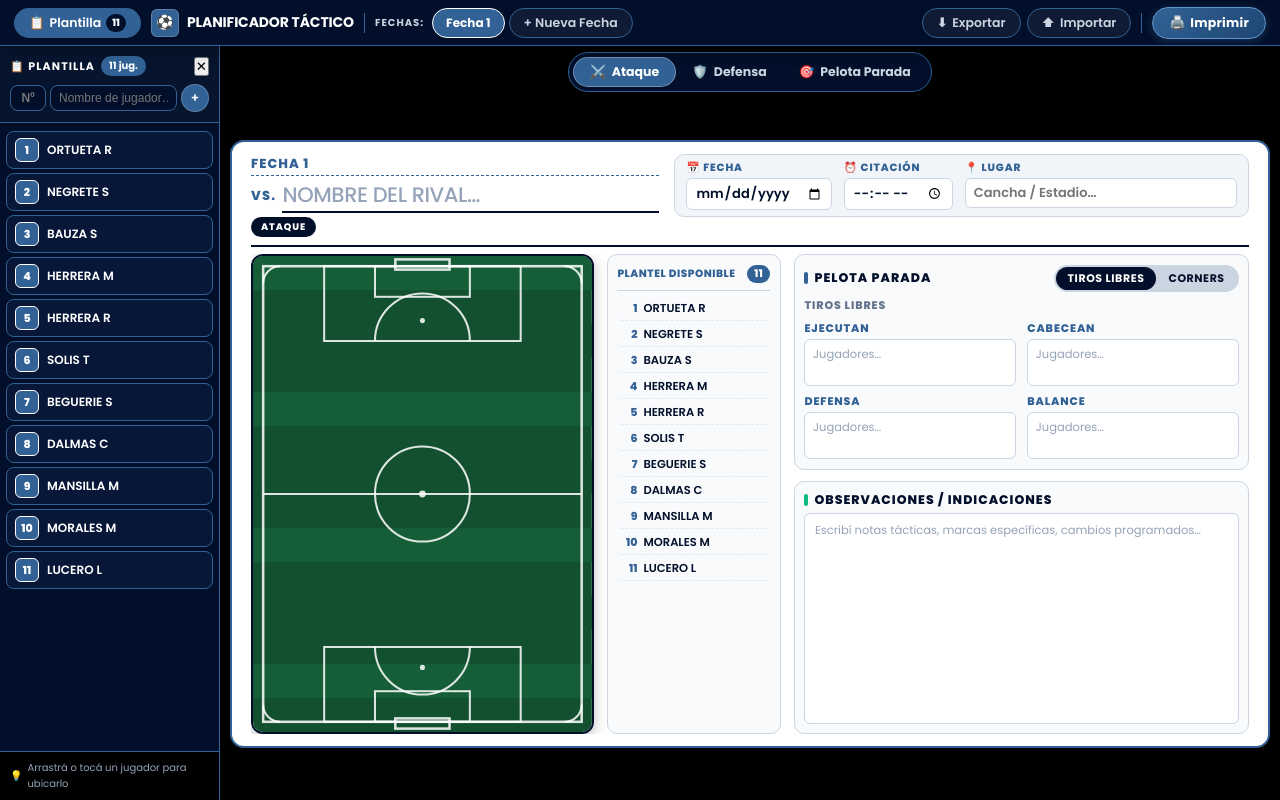
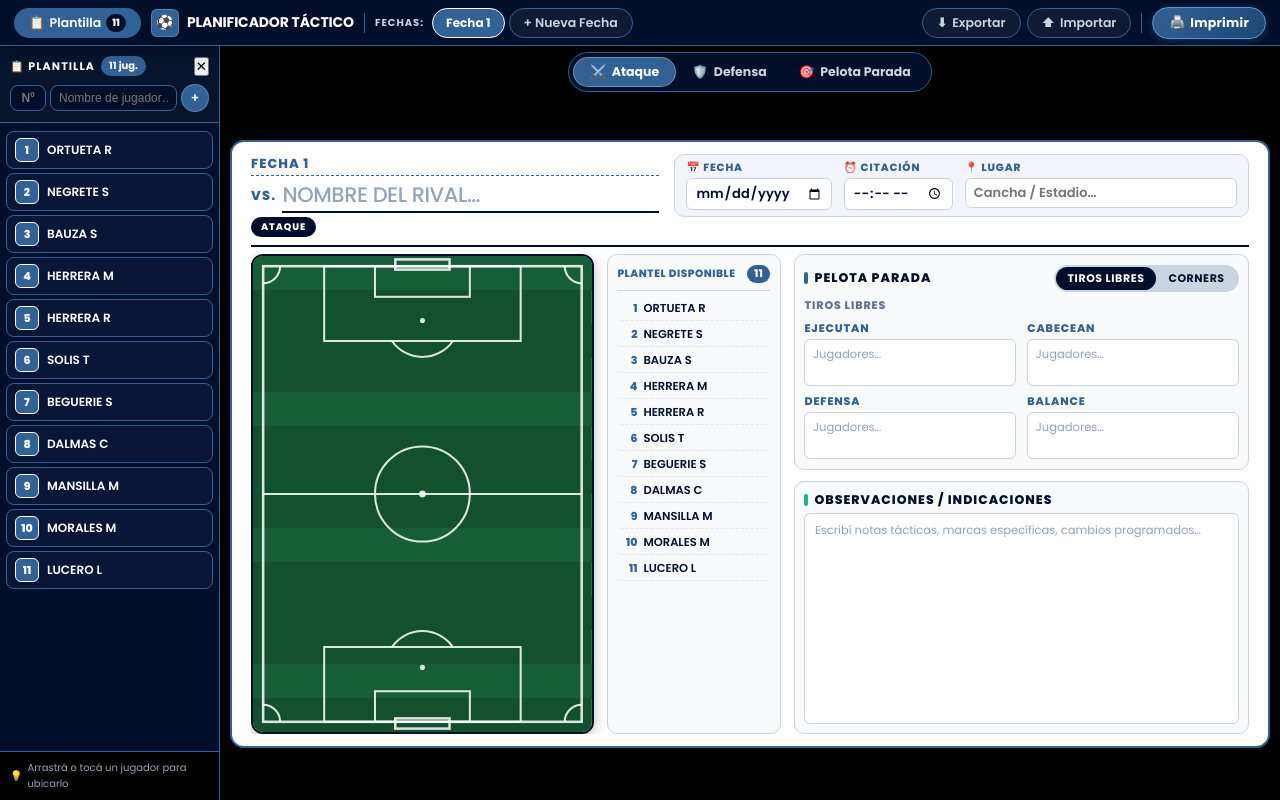
Before and after one commit to FedericoIseas/Planificador-tactica-futbol, a React (Vite) app: page / in a window 1280 px wide. Built offline with nearby package versions, Linux system fonts and the light colour scheme.

Commit message:
arreglar medialunas y esquinas

```diff
--- a/src/components/Pitch.jsx
+++ b/src/components/Pitch.jsx
@@ -219,9 +219,9 @@ export default function Pitch({
         <rect className="pitch-line" x="72" y="6" width="56" height="18" fill="none" stroke="rgba(255,255,255,0.85)" strokeWidth="1.2" />
         <rect className="pitch-line" x="84" y="2" width="32" height="6" fill="none" stroke="rgba(255,255,255,0.85)" strokeWidth="1.5" />
         <circle className="pitch-dot" cx="100" cy="38" r="1.5" fill="rgba(255,255,255,0.85)" />
-        <path className="pitch-line" d="M 72 50 A 28 28 0 0 1 128 50" fill="none" stroke="rgba(255,255,255,0.85)" strokeWidth="1.2" />
-        <path className="pitch-line" d="M 6 16 A 10 10 0 0 1 16 6" fill="none" stroke="rgba(255,255,255,0.85)" strokeWidth="1.2" />
-        <path className="pitch-line" d="M 184 6 A 10 10 0 0 1 194 16" fill="none" stroke="rgba(255,255,255,0.85)" strokeWidth="1.2" />
+        <path className="pitch-line" d="M 82 50 A 22 22 0 0 0 118 50" fill="none" stroke="rgba(255,255,255,0.85)" strokeWidth="1.2" />
+        <path className="pitch-line" d="M 6 16 A 10 10 0 0 0 16 6" fill="none" stroke="rgba(255,255,255,0.85)" strokeWidth="1.2" />
+        <path className="pitch-line" d="M 184 6 A 10 10 0 0 0 194 16" fill="none" stroke="rgba(255,255,255,0.85)" strokeWidth="1.2" />
 
         {/* Bottom half — rendered only when full pitch */}
         {!half && (
@@ -230,9 +230,9 @@ export default function Pitch({
             <rect className="pitch-line" x="72" y="256" width="56" height="18" fill="none" stroke="rgba(255,255,255,0.85)" strokeWidth="1.2" />
             <rect className="pitch-line" x="84" y="272" width="32" height="6" fill="none" stroke="rgba(255,255,255,0.85)" strokeWidth="1.5" />
             <circle className="pitch-dot" cx="100" cy="242" r="1.5" fill="rgba(255,255,255,0.85)" />
-            <path className="pitch-line" d="M 72 230 A 28 28 0 0 0 128 230" fill="none" stroke="rgba(255,255,255,0.85)" strokeWidth="1.2" />
-            <path className="pitch-line" d="M 6 264 A 10 10 0 0 0 16 274" fill="none" stroke="rgba(255,255,255,0.85)" strokeWidth="1.2" />
-            <path className="pitch-line" d="M 184 274 A 10 10 0 0 0 194 264" fill="none" stroke="rgba(255,255,255,0.85)" strokeWidth="1.2" />
+            <path className="pitch-line" d="M 82 230 A 22 22 0 0 1 118 230" fill="none" stroke="rgba(255,255,255,0.85)" strokeWidth="1.2" />
+            <path className="pitch-line" d="M 6 264 A 10 10 0 0 1 16 274" fill="none" stroke="rgba(255,255,255,0.85)" strokeWidth="1.2" />
+            <path className="pitch-line" d="M 184 274 A 10 10 0 0 1 194 264" fill="none" stroke="rgba(255,255,255,0.85)" strokeWidth="1.2" />
           </>
         )}
       </svg>
```
